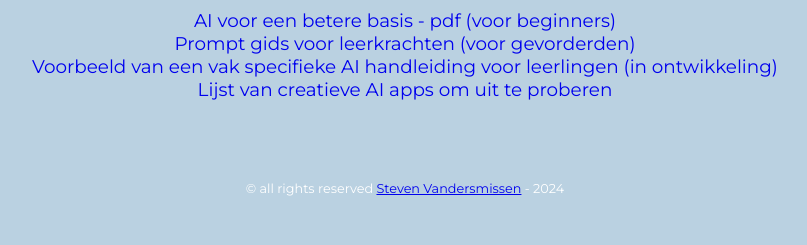
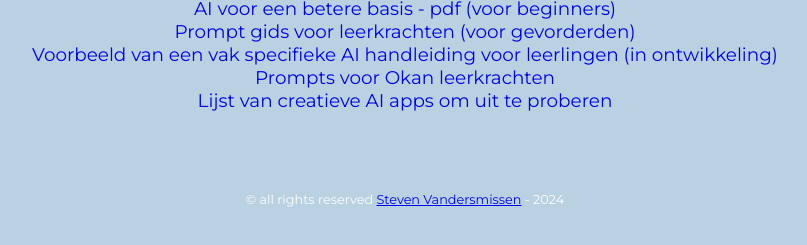
Before and after one commit to stevenvandersmissen/aischool, a plain HTML site: page index.html in a window 1280 px wide. Shown: the part 405-650 px from the top of the page, without its empty margins (235-1042 px from the left). Drawn offline with nearby package versions, Linux system fonts and the light colour scheme.

Commit message:
Update index.html
added Okan page

```diff
--- a/index.html
+++ b/index.html
@@ -20,6 +20,7 @@
                 <li><a href="docs/AI voor een betere basis.pdf">AI voor een betere basis - pdf (voor beginners)</a></li>
                 <li><a href="https://new.express.adobe.com/webpage/ECaVrU4hG6Ke5">Prompt gids voor leerkrachten (voor gevorderden)</a></li>
                 <li><a href="https://simondavidse.notion.site/e4f4b10ab7664c7ca6fb4f8937e982f7?v=048545d1506c49f69edcb8c2c602f368&p=11b5ccf238d68069ba76c0fee3084ba8&pm=s">Voorbeeld van een vak specifieke AI handleiding voor leerlingen (in ontwikkeling)</a></li>
+                <li><a href="https://new.express.adobe.com/webpage/OjupYz4VkS5Ig">Prompts voor Okan leerkrachten</a></li>
                 <li><a href="apps.html">Lijst van creatieve AI apps om uit te proberen</a></li>
             </ul>
         </main>
```
